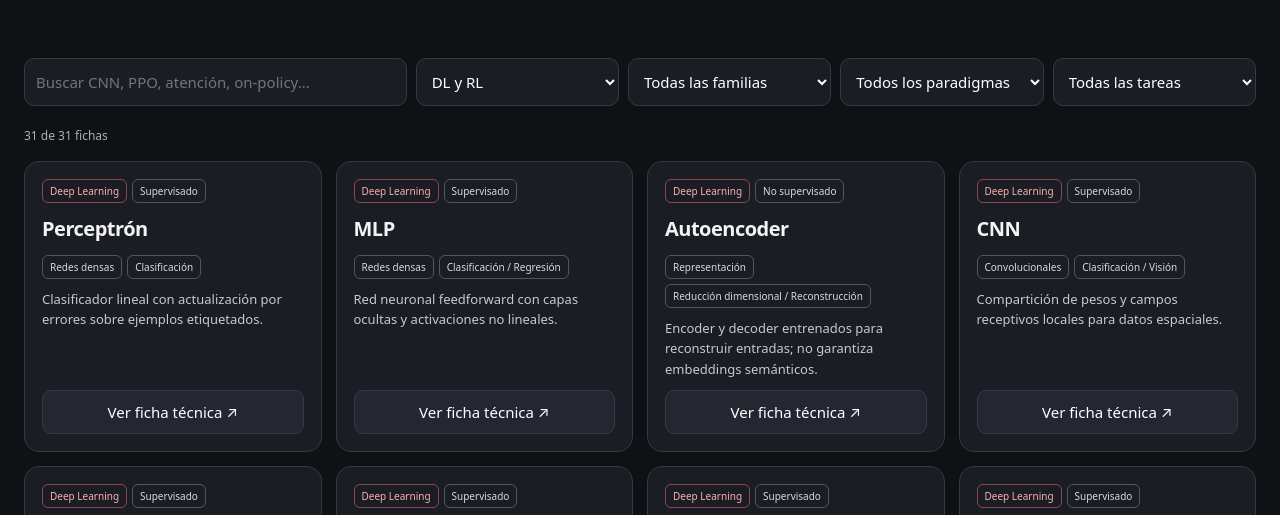
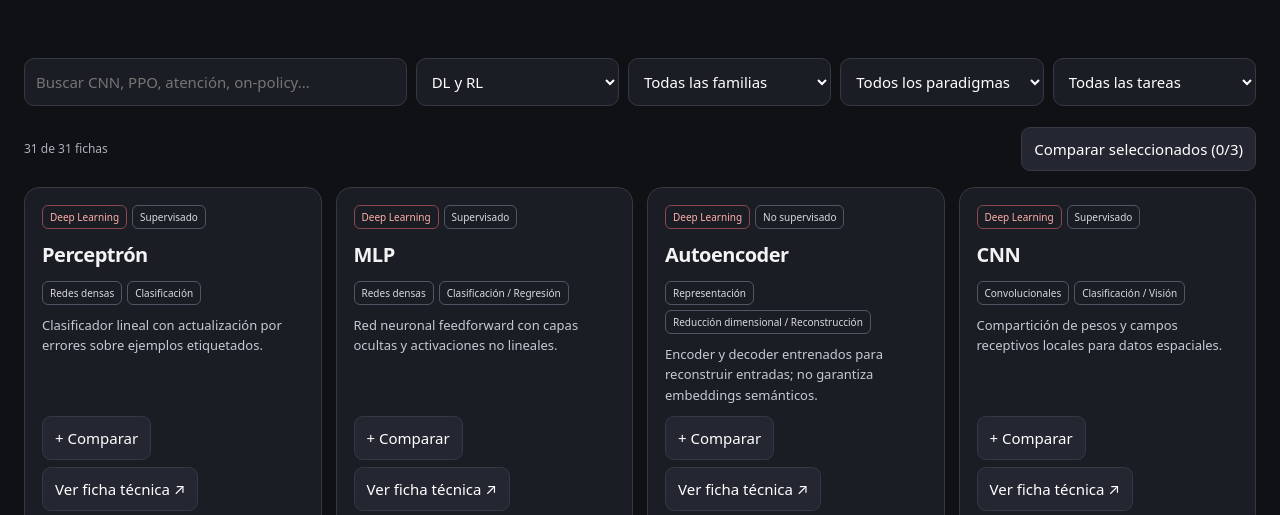
Before and after one commit to jorge-fresco-ai/mlpedia, a plain HTML site: page explorar.html in a window 1280 px wide. Shown: the part 274-789 px from the top of the page. Drawn offline with Linux system fonts and the light colour scheme.

Commit message:
feat(v2): compare up to three DL/RL models across technical dimensions

```diff
--- a/explorar.html
+++ b/explorar.html
@@ -4,15 +4,19 @@
 <header class="top"><div class="shell head"><a class="brand" href="index.html">ML<b>pedia</b> <small style="font-size:11px;color:#abb0bd;font-weight:500">2.0</small></a><nav class="nav" aria-label="Secciones principales"><a href="index.html">ML clásico</a><a href="explorar.html" class="active">DL y RL</a><a href="laboratorios.html">Laboratorios</a><a href="conceptos.html">Conceptos</a><a href="rutas.html">Rutas</a></nav></div></header>
 <main class="shell"><section class="hero"><div class="eyebrow">Biblioteca técnica · Nivel intermedio-avanzado</div><h1>Deep Learning y Reinforcement Learning</h1><p class="muted">31 fichas nuevas: arquitecturas, algoritmos, objetivos matemáticos, procedimientos de entrenamiento, hiperparámetros y límites. El contenido se distingue de las 65 entradas de la guía original.</p></section>
 <div class="filters"><input id="search" aria-label="Buscar fichas" placeholder="Buscar CNN, PPO, atención, on-policy..."><select id="area" aria-label="Área"><option value="">DL y RL</option><option>Deep Learning</option><option>Reinforcement Learning</option></select><select id="family" aria-label="Familia"><option value="">Todas las familias</option></select><select id="learning" aria-label="Paradigma"><option value="">Todos los paradigmas</option></select><select id="task" aria-label="Tarea"><option value="">Todas las tareas</option></select></div>
-<div class="counter" id="count"></div><div id="cards" class="grid"></div>
+<div style="display:flex;align-items:center;justify-content:space-between;gap:12px;flex-wrap:wrap"><div class="counter" id="count"></div><button class="btn" id="compareAction" onclick="openCompare()" disabled>Comparar seleccionados (0/3)</button></div><div id="cards" class="grid"></div>
 </main><footer class="foot"><div class="shell">Ampliación técnica original de MLpedia, basada en bibliografía académica. Obra fuente del catálogo inicial: Jorge Fresco (2026), <em>MLpedia: Guía de Modelos de Machine Learning</em>. Código MIT; textos originales CC BY 4.0.</div></footer>
 <div class="modal" id="modal" onclick="if(event.target===this)closeDetail()"><div class="drawer" role="dialog" aria-modal="true" aria-label="Ficha técnica"><div class="topline"><span class="eyebrow">MLpedia / Ficha técnica</span><button class="btn" onclick="closeDetail()">✕ Cerrar</button></div><div id="detail"></div></div></div>
 <script>
-let DATA=[];const $=id=>document.getElementById(id),esc=x=>String(x??"").replace(/[&<>"']/g,c=>({"&":"&amp;","<":"&lt;",">":"&gt;",'"':"&quot;","'":"&#39;"}[c]));
+let DATA=[],COMPARE=[];const $=id=>document.getElementById(id),esc=x=>String(x??"").replace(/[&<>"']/g,c=>({"&":"&amp;","<":"&lt;",">":"&gt;",'"':"&quot;","'":"&#39;"}[c]));
 function distinct(key){return [...new Set(DATA.map(m=>m[key]))].sort();}
 function populate(){for(const key of ["family","learning","task"]){const el=$(key),label=el.options[0].textContent;el.innerHTML='<option value="">'+label+'</option>'+distinct(key).map(x=>'<option>'+esc(x)+'</option>').join('');}}
 function matches(m){const q=$("search").value.trim().toLowerCase().normalize("NFD").replace(/[\u0300-\u036f]/g,"");const text=Object.values(m).join(" ").toLowerCase().normalize("NFD").replace(/[\u0300-\u036f]/g,"");return(!q||text.includes(q))&&["area","family","learning","task"].every(k=>!$(k).value||m[k]===$(k).value);}
-function render(){const selected=DATA.filter(matches);$("count").textContent=selected.length+" de "+DATA.length+" fichas";$("cards").innerHTML=selected.map(m=>'<article class="card"><div class="tags"><span class="tag '+(m.area==="Deep Learning"?"dl":"rl")+'">'+esc(m.area)+'</span><span class="tag">'+esc(m.learning)+'</span></div><h2>'+esc(m.name)+'</h2><div class="tags"><span class="tag">'+esc(m.family)+'</span><span class="tag">'+esc(m.task)+'</span></div><p>'+esc(m.description)+'</p><button onclick="openDetail(\''+m.id+'\')">Ver ficha técnica ↗</button></article>').join("")||'<p class="muted">No hay fichas con esos filtros.</p>';}
+function render(){const selected=DATA.filter(matches);$("compareAction").textContent="Comparar seleccionados ("+COMPARE.length+"/3)";$("compareAction").disabled=COMPARE.length<2;$("count").textContent=selected.length+" de "+DATA.length+" fichas";$("cards").innerHTML=selected.map(m=>'<article class="card"><div class="tags"><span class="tag '+(m.area==="Deep Learning"?"dl":"rl")+'">'+esc(m.area)+'</span><span class="tag">'+esc(m.learning)+'</span></div><h2>'+esc(m.name)+'</h2><div class="tags"><span class="tag">'+esc(m.family)+'</span><span class="tag">'+esc(m.task)+'</span></div><p>'+esc(m.description)+'</p><div style="display:flex;gap:7px;justify-content:space-between;flex-wrap:wrap"><button onclick="toggleCompare(\''+m.id+'\')">'+(COMPARE.includes(m.id)?"✓ Seleccionado":"+ Comparar")+'</button><button onclick="openDetail(\''+m.id+'\')">Ver ficha técnica ↗</button></div></article>').join("")||'<p class="muted">No hay fichas con esos filtros.</p>';}
+function toggleCompare(id){const i=COMPARE.indexOf(id);if(i>=0)COMPARE.splice(i,1);else if(COMPARE.length<3)COMPARE.push(id);else{alert("Selecciona como máximo tres fichas.");return;}render();}
+function openCompare(){if(COMPARE.length<2)return;const selected=COMPARE.map(id=>DATA.find(m=>m.id===id)).filter(Boolean);const fields=[["Área","area"],["Paradigma","learning"],["Familia","family"],["Tarea","task"],["Fundamento","description"],["Formulación","formula"],["Entrenamiento","training"],["Hiperparámetros","hyperparameters"],["Métricas","metrics"],["Limitaciones","limitations"]];
+$("detail").innerHTML='<h2>Comparador técnico</h2><p>Dos o tres fichas: compara su principio de funcionamiento, entrenamiento y supuestos. Las categorías pueden corresponder a tipos diferentes de entidades.</p><div style="overflow:auto"><table style="width:100%;border-collapse:collapse;font-size:12px;min-width:650px"><thead><tr><th style="text-align:left;padding:12px;border-bottom:1px solid #444">Dimensión</th>'+selected.map(m=>'<th style="text-align:left;padding:12px;border-bottom:1px solid #444">'+esc(m.name)+'</th>').join("")+'</tr></thead><tbody>'+fields.map(([label,key])=>'<tr><th style="padding:11px;text-align:left;vertical-align:top;border-bottom:1px solid #353945;color:#23b4aa">'+esc(label)+'</th>'+selected.map(m=>'<td style="padding:11px;vertical-align:top;border-bottom:1px solid #353945;min-width:180px">'+esc(m[key])+'</td>').join("")+'</tr>').join("")+'</tbody></table></div>';
+$("modal").classList.add("on");document.body.style.overflow="hidden";}
 function line(title,value,formula){return '<section><h3>'+title+'</h3><div class="'+(formula?"formula":"")+'">'+esc(value)+'</div></section>';}
 function openDetail(id){const m=DATA.find(x=>x.id===id);if(!m)return;
 const demo=m.lab?'<h3>Demostración interactiva</h3><p>Versión compacta del laboratorio, con el mismo motor de cálculo o entrenamiento que la vista completa.</p><iframe loading="lazy" title="Demostración de '+esc(m.name)+'" src="'+(m.lab==="gridworld"?"labs/gridworld.html?embed=1":"laboratorios.html?embed=1#"+encodeURIComponent(m.lab))+'" style="width:100%;height:490px;border:1px solid #40444e;border-radius:12px;background:#101115"></iframe>':'';
```
